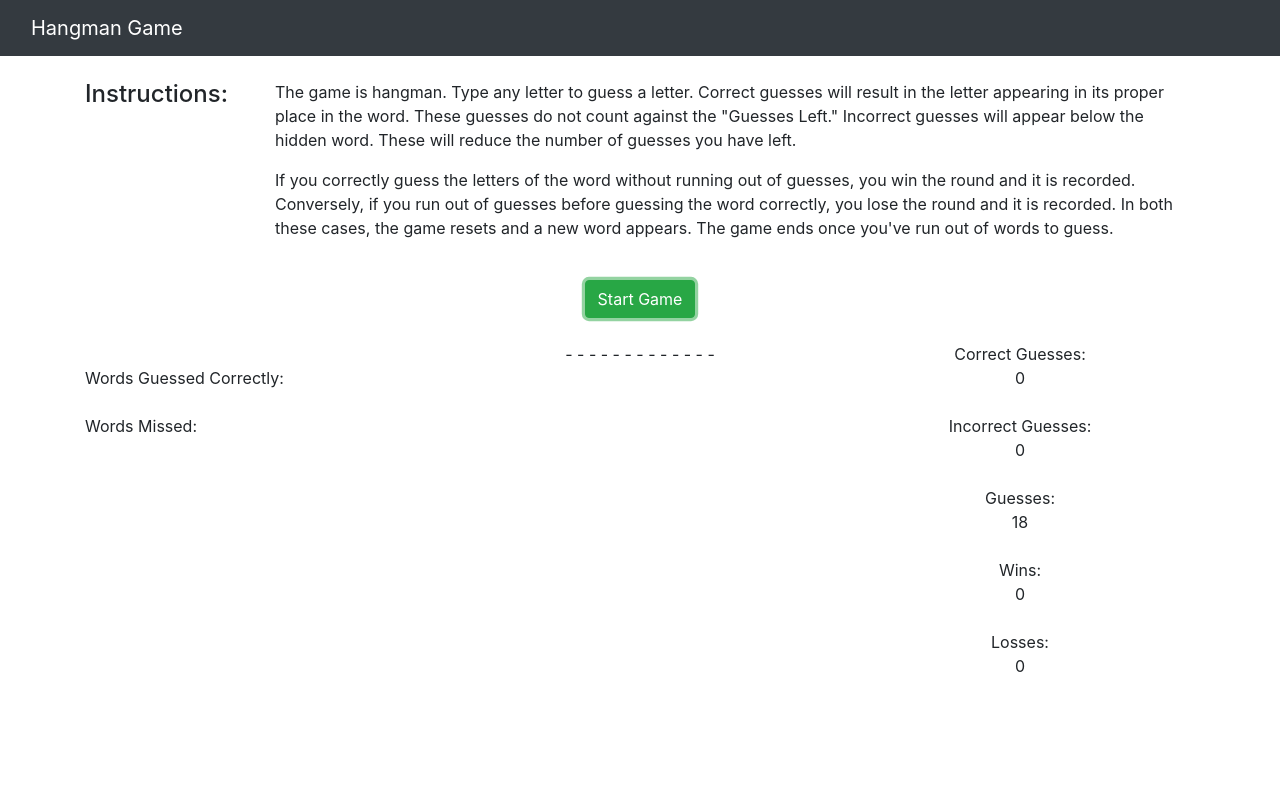
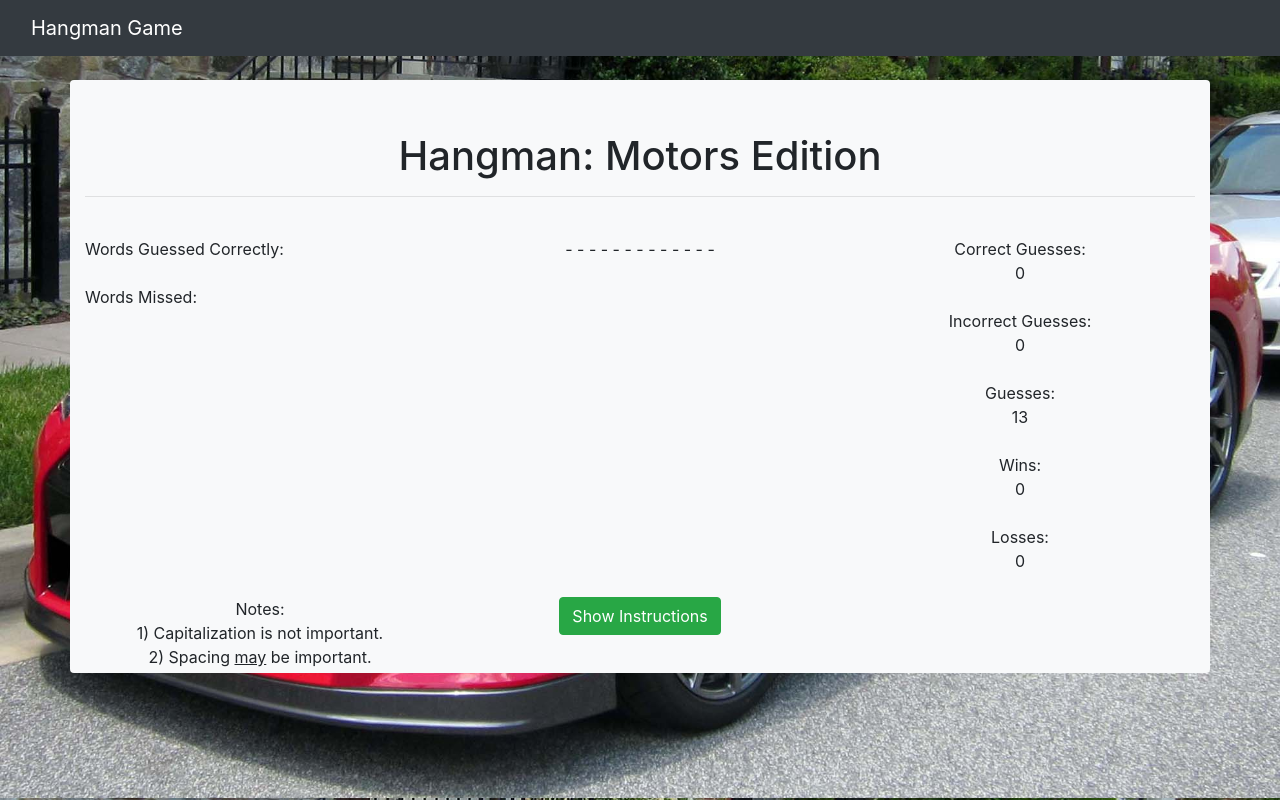
Before and after one commit to ccalilung/WordGuessGame, a plain HTML site: page index.html in a window 1280 px wide. Both pictures are taken after a click on the button "Start Game". Drawn offline with nearby package versions, Linux system fonts and the light colour scheme.

Commit message:
HTML, CSS/Bootstrap, JQuery Additions

```diff
--- a/assets/css/style.css
+++ b/assets/css/style.css
@@ -1,19 +1,4 @@
-/* #alpha {
-    float: left;
-} */
-
-#delta {
-    float: left;
+body {
+    background-image: url(../images/Nissan_GTR.JPG);
+    background-size: 100%;
 }
-
-#charlie {
-    float: left;
-}
-
-#bravo {
-    float: left;
-}
-
-#echo {
-    float: left;
-}
--- a/assets/javascript/game3.js
+++ b/assets/javascript/game3.js
@@ -1,10 +1,27 @@
-// Document ready
-$("#startGame").on("click", function() {
+$("#startGame").on("click", function () {
     start();
     chooseWord();
     resetCheckVariables();
     startedGame();
+    $(".instructionsText").html("");
+    var newButton = $("<button>");
+    newButton.addClass("btn btn-success");
+    newButton.attr('id', 'showInstructions').text("Show Instructions");
+    $("#reReadInstructions").append(newButton);
+    $("#startGame").remove();
+    readInstructions();
 });
+
+// $("#hideInstructions").on("click",function() {
+//     $(".instructionsText").html("");
+//     // $("#hideInstructions").remove();
+// });
+
+function readInstructions() {
+    $("#showInstructions").on("click", function () {
+        alert("The game is hangman. Type any letter to guess a letter. Correct guesses will result in the letter appearing in its proper place in the word. Correct guesses do not count against the \"Guesses Left.\" Incorrect guesses will appear below the hidden word. These will reduce the number of guesses you have left. If you correctly guess the letters of the word without running out of guesses, you win the round and it is recorded. Conversely, if you run out of guesses before guessing the word correctly, you lose the round and it is recorded. In both these cases, the game resets and a new word appears. The game ends once you've run out of words to guess.")
+    })
+    $("#notes").html("Notes:<br>1) Capitalization is not important.<br>2) Spacing <u>may</u> be important.<br>");}
 
 
 
@@ -39,6 +56,7 @@ function startedGame() {
     var textGuesses = $("#text3");
     var textWin = $("#text4");
     var textLoss = $("#text5");
+    var textStartGame = $("#instructions")
     textCorrectWords.html("Words Guessed Correctly:");
     textIncorrectWords.html("Words Missed:");
     textCorrectGuess.html("Correct Guesses:");
@@ -46,6 +64,8 @@ function startedGame() {
     textGuesses.html("Guesses:");
     textWin.html("Wins:");
     textLoss.html("Losses:");
+    textStartGame.html("<h1>Hangman: Motors Edition<h1>")
+    textStartGame.append("<hr>")
     $("#wins").html(wins);
     $("#loss").html(losses);
 
@@ -75,7 +95,7 @@ function chooseWord() {
         var randomNum = Math.floor(Math.random() * words.length);
         extractedWord = words.splice(randomNum, 1);
         splitWord = extractedWord[0].split("");
-        guessesLeft = splitWord.length + 5;
+        guessesLeft = splitWord.length;
         for (i = 0; i < splitWord.length; i++) {
             blankDashes.push(" - ")
         }
@@ -86,7 +106,12 @@ function chooseWord() {
         $("#wrong").html(wrongLettersPrinted)
     } else {
         over = 1;
-        $("#gameOver").html("GAME OVER!!!")
+        if (wins>losses) {
+            $("#instructions").html("<h1>WINNER - YOU TOOK THE CHECKERED FLAG!<h1>").append("<hr>")
+        } else if (losses>wins) {
+            $("#instructions").html("<h1>LOSER - \"IF YOU AIN'T FIRST, YOU'RE LAST\" - RICKY BOBBY<h1>").append("<hr>")
+        }
+
     }
 };
 
@@ -170,7 +195,7 @@ function gameCheck() {
         wins++
         $("#wins").html(wins);
         var one1 = splitWord.join("");
-        correctWord.push(one1, " ");
+        correctWord.push(one1);
         $("#correctWords").html("Words Correctly Guessed:" + " " + correctWord);
         reset();
     }
@@ -179,7 +204,7 @@ function gameCheck() {
         losses++;
         $("#loss").html(losses);
         var two2 = splitWord.join("");
-        incorrectWord.push(two2, " ");
+        incorrectWord.push(two2);
         $("#incorrectWords").html("Words Missed:" + " " + incorrectWord);
         reset();
     }
--- a/index.html
+++ b/index.html
@@ -26,14 +26,14 @@
             </div>
         </nav>
     </header>
-    <div class="container">
-        <div class="row my-4">
-            <div class="col-md-2">
+    <div class="container py-1 bg-light rounded">
+        <div class="row my-4 instructionsText">
+            <div class="col-md-2 instructionsText">
                 <h4>Instructions:</h4>
             </div>
-            <div class="col-md-10">
+            <div class="col-md-10 instructionsText">
                 <p>The game is hangman. Type any letter to guess a letter. Correct guesses will result in the letter appearing
-                    in its proper place in the word. These guesses do not count against the "Guesses Left." Incorrect guesses
+                    in its proper place in the word. Correct guesses do not count against the "Guesses Left." Incorrect guesses
                     will appear below the hidden word. These will reduce the number of guesses you have left.</p>
                 <p>If you correctly guess the letters of the word without running out of guesses, you win the round and it is
                     recorded. Conversely, if you run out of guesses before guessing the word correctly, you lose the round
@@ -42,15 +42,16 @@
             </div>
         </div>
         <div class="row">
-            <div class="col-md-12 text-center">
+            <div id="instructions" class="col-md-12 text-center">
                     <button type="button" id="startGame" class="btn btn-success">Start Game</button>
+                    <!-- <button type="button" id="hideInstructions" class="btn btn-success">Hide Instructions</button>
+                     <button type="button" id="showInstructions" class="btn btn-success">Show Instructions</button> -->
+
             </div>
         </div>
 
         <div class="row my-4">
             <div class="col-md-4">
-                <div id="gameOver"></div>
-                <br>
                 <div id="correctWords">
                     <br>
                 </div>
@@ -80,6 +81,11 @@
             <br>
 
 
+        </div>
+        <div class="row">
+                <div id="notes" class="col-md-4 text-center"></div>
+                <div id="reReadInstructions" class="col-md-4 text-center">
+                </div>
         </div>
     </div>
 
```
Also changed, not shown: assets/images/Nissan_GTR.JPG (added).
